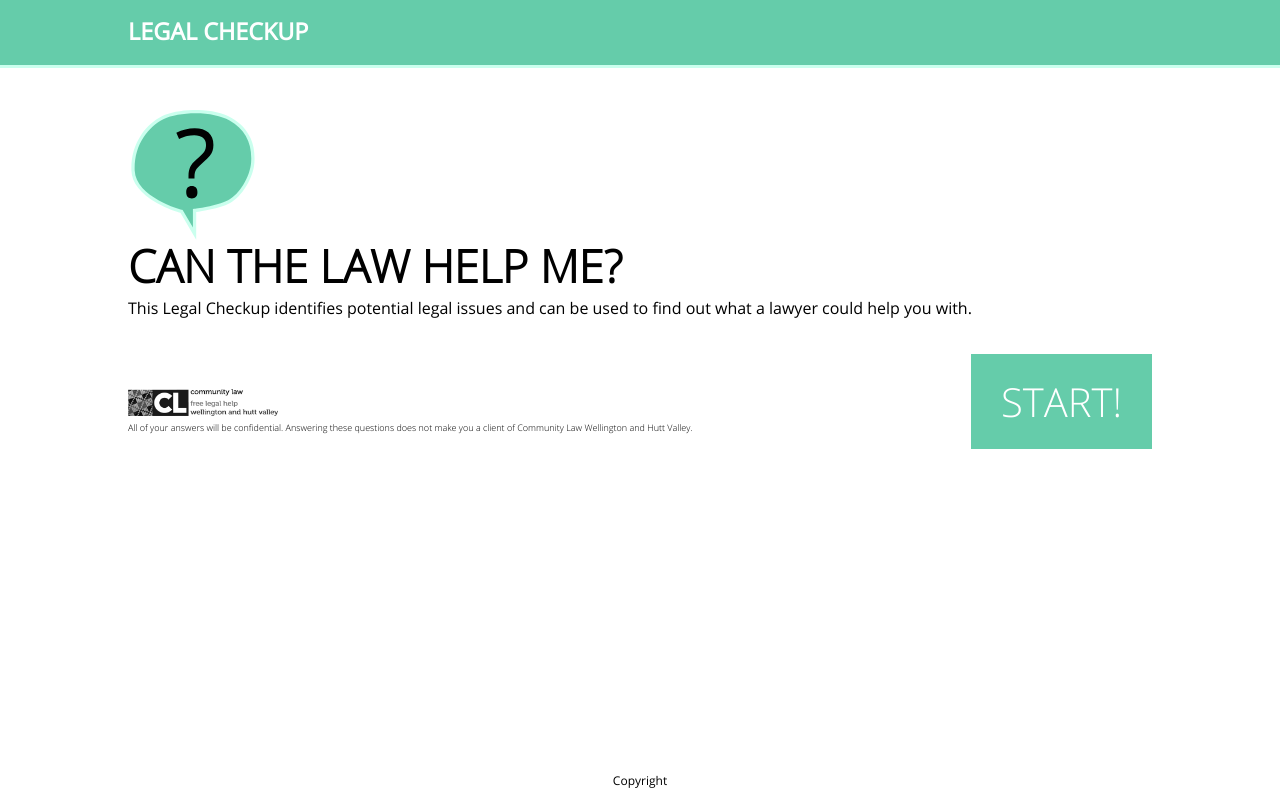
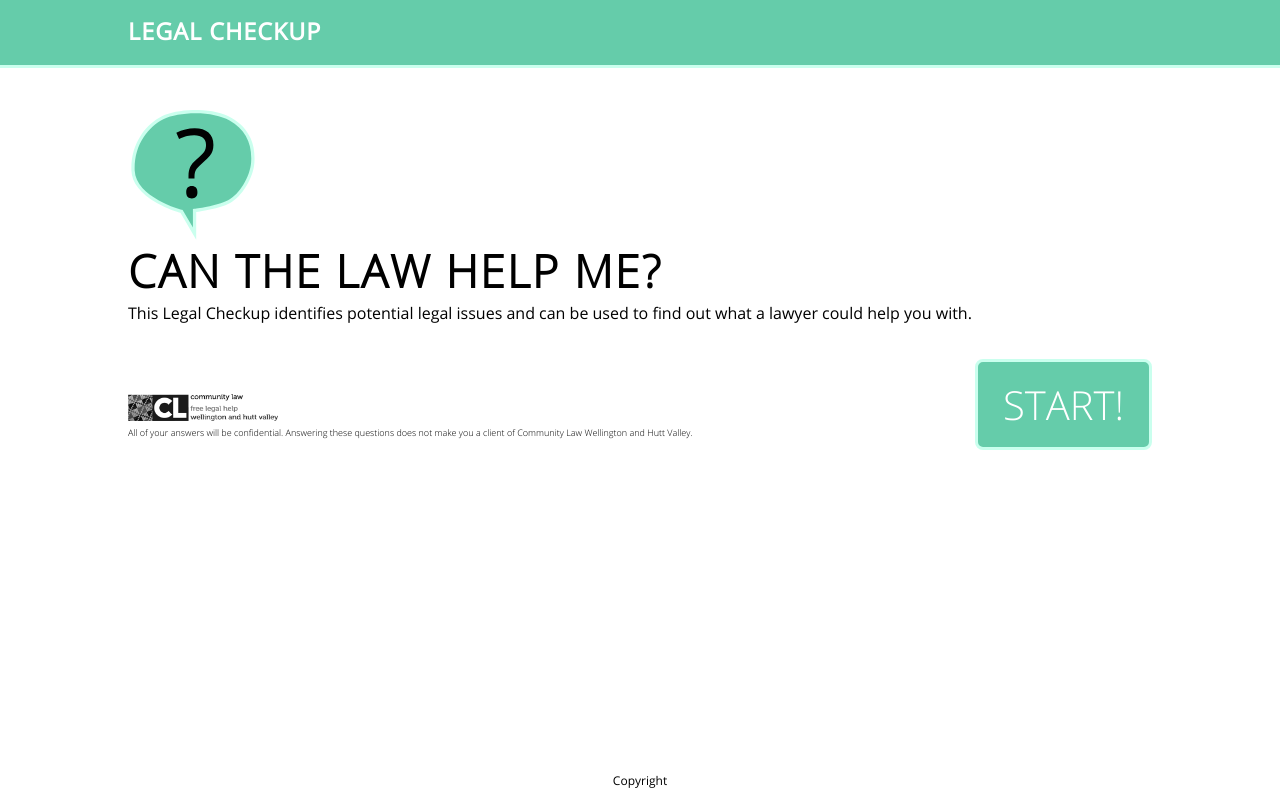
Before and after one commit to LegalCheck/main, a React app: page / in a window 1280 px wide. Built offline with nearby package versions, Linux system fonts and the light colour scheme.

Commit message:
updated button styling

```diff
--- a/public/main.css
+++ b/public/main.css
@@ -14,6 +14,7 @@
 
 h1, h2, h3, h4, h5, h6, p {
 	margin: 0;
+  letter-spacing: 1px;
 }
 
 html {
@@ -77,6 +78,8 @@ header {
 	font-size: 45px;
     line-height: 42px;
 	font-family: 'OpenSans-Light', sans-serif;
+  letter-spacing: 2px;
+  margin-top: 5px;
 }
 
 .homeDescription {
@@ -89,7 +92,7 @@ header {
 }
 
 .startButton {
-	border:none;
+	border: solid #CAFFEE 3px;
 	float: right;
 	color: #FFFFFF;
 	font-size: 40px;
@@ -97,8 +100,9 @@ header {
 	background: #65CCAA;
     -moz-box-shadow: none;
     -webkit-box-shadow: none;
-	padding: 20px 30px 20px 30px;
+	padding: 15px 25px 15px 25px;
 	font-family: 'OpenSans-Light', sans-serif;
+  border-radius: 8px;
 }
 
 .homeCLLogo {
```
